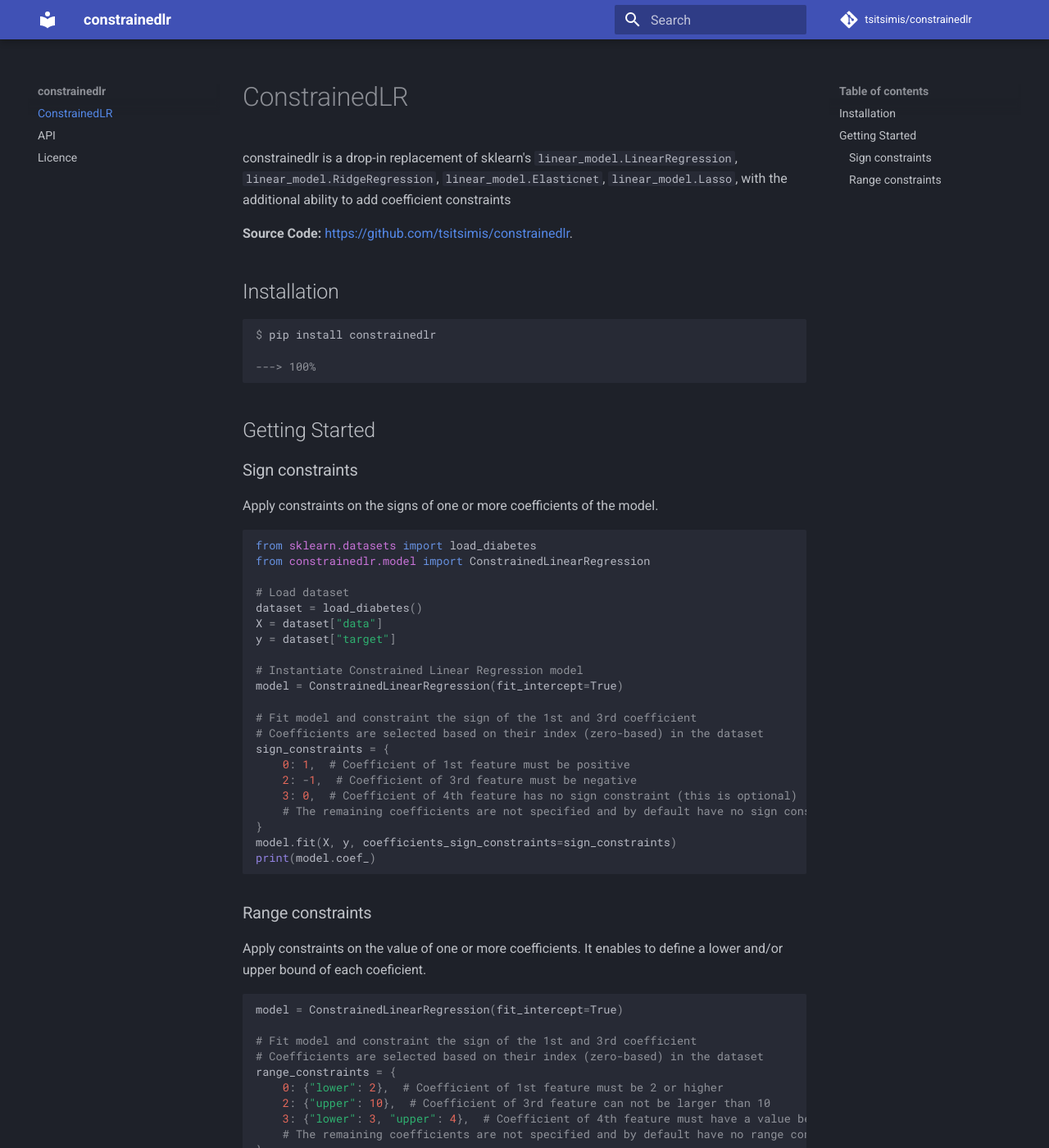
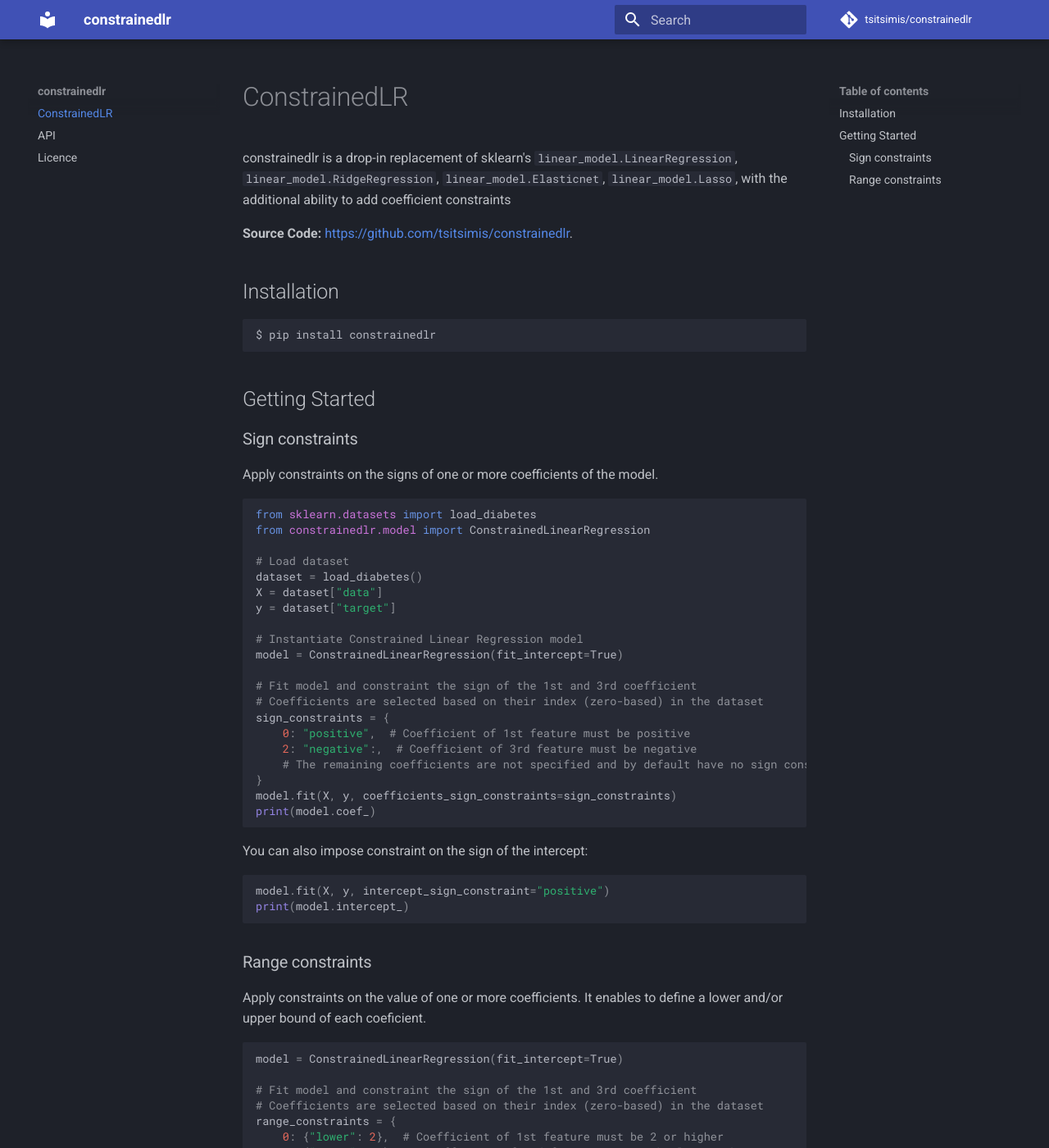
Before and after one commit to tsitsimis/constrainedlr, an MkDocs documentation site: the page built from docs/index.md, in a window 1280 px wide and 1400 px high. Shown: the whole window at 82% size. Built offline with MkDocs 1.6.1 and Material for MkDocs 9.7.7, drawn with Linux system fonts in a browser that asks for light colours; comment, search, counter and statistics services are not loaded.

Commit message:
Update docs for new sign constraints definition

````diff
--- a/docs/index.md
+++ b/docs/index.md
@@ -5,10 +5,10 @@
 
 ## Installation
 
-```console
+<!-- termynal -->
+
+```
 $ pip install constrainedlr
-
----> 100%
 ```
 
 ## Getting Started
@@ -31,13 +31,18 @@
 # Fit model and constraint the sign of the 1st and 3rd coefficient
 # Coefficients are selected based on their index (zero-based) in the dataset
 sign_constraints = {
-    0: 1,  # Coefficient of 1st feature must be positive
-    2: -1,  # Coefficient of 3rd feature must be negative
-    3: 0,  # Coefficient of 4th feature has no sign constraint (this is optional)
+    0: "positive",  # Coefficient of 1st feature must be positive
+    2: "negative":,  # Coefficient of 3rd feature must be negative
     # The remaining coefficients are not specified and by default have no sign constraints
 }
 model.fit(X, y, coefficients_sign_constraints=sign_constraints)
 print(model.coef_)
+```
+
+You can also impose constraint on the sign of the intercept:
+```python
+model.fit(X, y, intercept_sign_constraint="positive")
+print(model.intercept_)
 ```
 
 ### Range constraints
````
